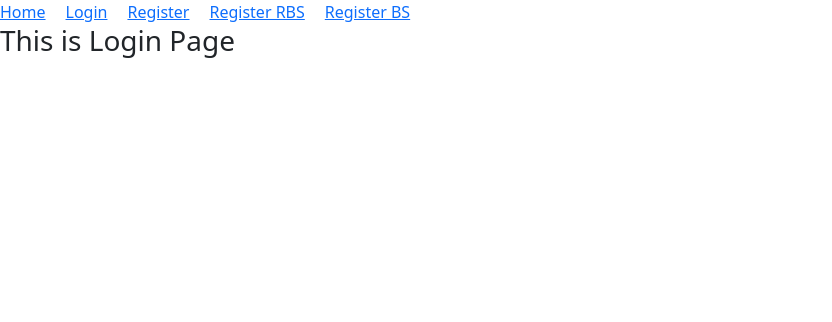
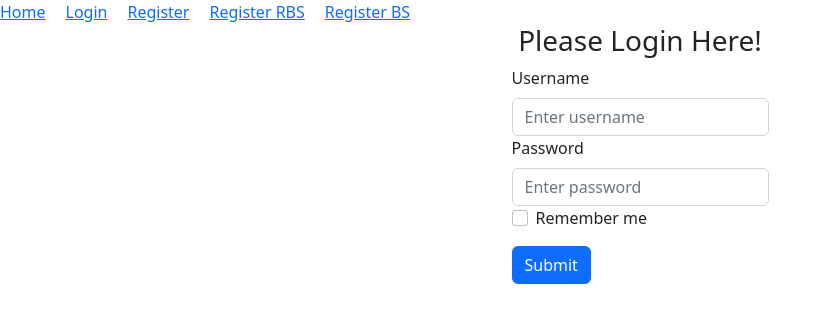
Before and after one commit to arefin-aareef/email-pass-auth, a React (Vite) app in the folder client/: page /login in a window 1280 px wide. Shown: the top 322 px of the page, without its empty margins (0-832 px from the left). Built offline with nearby package versions, Linux system fonts and the light colour scheme.

Commit message:
login page with validation

```diff
--- a/client/src/components/Login/Login.jsx
+++ b/client/src/components/Login/Login.jsx
@@ -1,11 +1,82 @@
-import React from 'react';
+import React, { useState } from "react";
+import { Form, Button } from "react-bootstrap";
 
 const Login = () => {
-    return (
-        <div>
-            <h3>This is Login Page</h3>
-        </div>
-    );
+  const [username, setUsername] = useState("");
+  const [password, setPassword] = useState("");
+  const [error, setError] = useState('')
+  const [success, setSuccess] = useState('')
+
+  const handleUsernameChange = (event) => {
+    setUsername(event.target.value);
+  };
+
+  const handlePasswordChange = (event) => {
+    setPassword(event.target.value);
+  };
+
+  const handleSubmit = (event) => {
+    event.preventDefault();
+    console.log(`Username: ${username}, Password: ${password}`);
+
+    setError('')
+    setSuccess('')
+
+    if(!/(?=.*[A-Z].*[A-Z])/.test(password)){
+        setError('Add two upper case letter')
+        return
+    }
+    else if(!/(?=.*[!@#$&*])/.test(password)){
+        setError('Add one special character')
+        return
+    }
+
+    setUsername('')
+    setPassword('')
+
+  };
+  return (
+    <div>
+      <h3 className="text-center">Please Login Here!</h3>
+      <div className="d-flex justify-content-center">
+        <Form onSubmit={handleSubmit}>
+          <Form.Group controlId="username">
+            <Form.Label>Username</Form.Label>
+            <Form.Control
+              type="text"
+              placeholder="Enter username"
+              value={username}
+              onChange={handleUsernameChange}
+              required
+            />
+          </Form.Group>
+
+          <Form.Group controlId="password">
+            <Form.Label>Password</Form.Label>
+            <Form.Control
+              type="password"
+              placeholder="Enter password"
+              value={password}
+              onChange={handlePasswordChange}
+              required
+            />
+          </Form.Group>
+
+          <Form.Group controlId="rememberMe">
+            <Form.Check type="checkbox" label="Remember me" />
+          </Form.Group>
+            <p className="text-danger">{error}</p>
+            <p className="text-success">{success}</p>
+
+
+          <Button variant="primary" type="submit">
+            Submit
+          </Button>
+
+        </Form>
+      </div>
+    </div>
+  );
 };
 
 export default Login;
--- a/client/src/components/Register/Register.jsx
+++ b/client/src/components/Register/Register.jsx
@@ -19,7 +19,7 @@ const Register = () => {
         const email = event.target.email.value;
         const password = event.target.password.value;
         console.log(email, password);
-
+        // regular expression
         if(!/(?=.*[A-Z])/.test(password)){
             setError('Add at least one uppercase letter')
             return;
```
